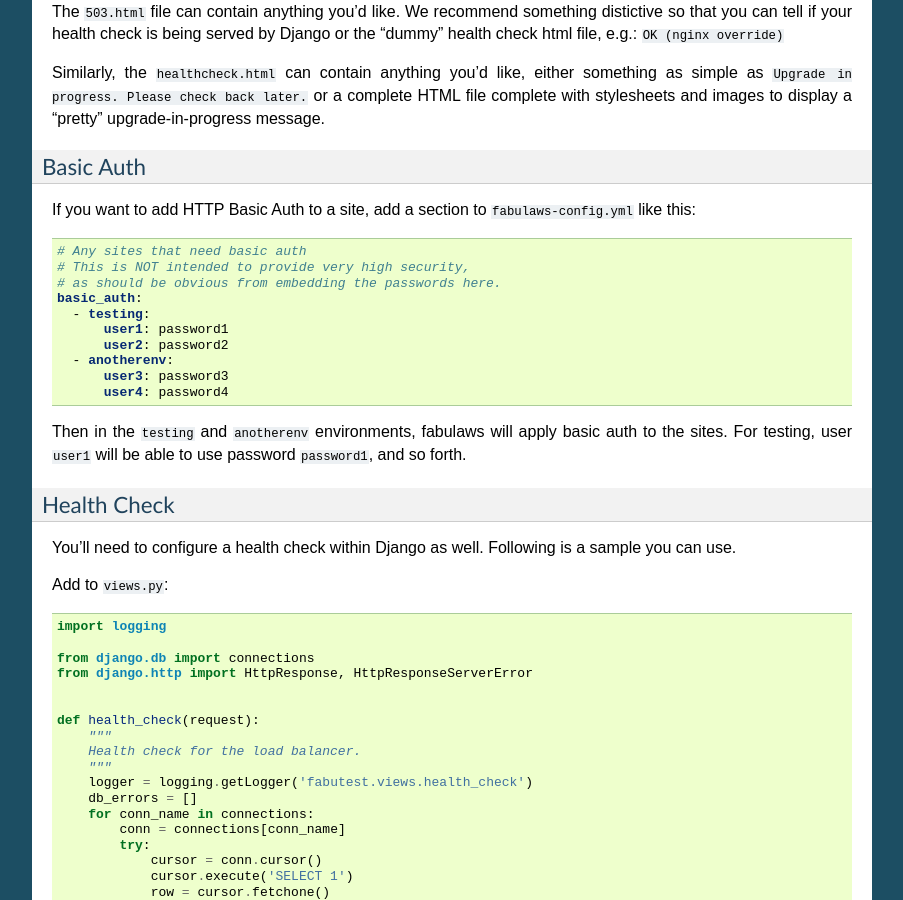
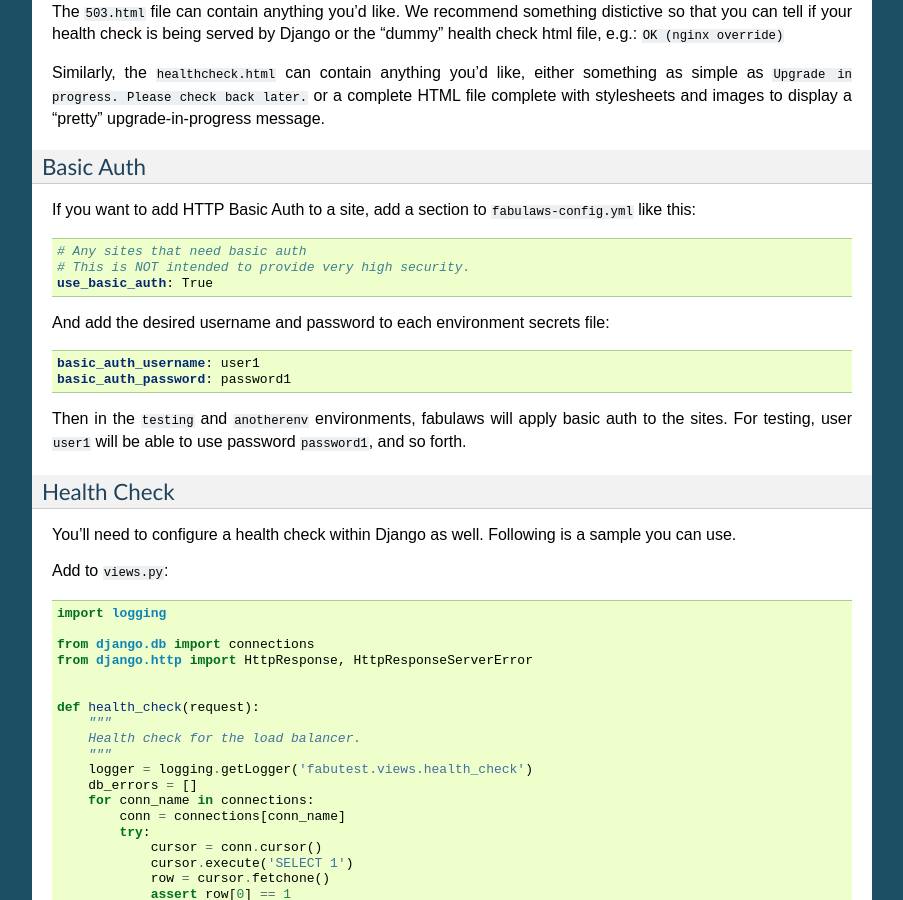
Before and after one commit to caktus/fabulaws, a Sphinx documentation site: the page built from docs/initial-setup.rst, in a window 1280 px wide and 900 px high, scrolled down 11101 px. Shown: the whole window, without its empty margins (198-1101 px from the left). Built offline with Sphinx 7.4.7, drawn with Linux system fonts in a browser that asks for light colours.

Commit message:
Moved the setting of basic auth secrets into the secrets files.

```diff
--- a/docs/initial-setup.rst
+++ b/docs/initial-setup.rst
@@ -274,15 +274,15 @@
 .. code-block:: yaml
 
   # Any sites that need basic auth
-  # This is NOT intended to provide very high security,
-  # as should be obvious from embedding the passwords here.
-  basic_auth:
-    - testing:
-        user1: password1
-        user2: password2
-    - anotherenv:
-        user3: password3
-        user4: password4
+  # This is NOT intended to provide very high security.
+  use_basic_auth: True
+
+And add the desired username and password to each environment secrets file:
+
+.. code-block:: yaml
+
+  basic_auth_username: user1
+  basic_auth_password: password1
 
 Then in the ``testing`` and ``anotherenv`` environments, fabulaws will apply
 basic auth to the sites. For testing, user ``user1`` will be able to use password
```
Also changed, not shown: 1 other file.
